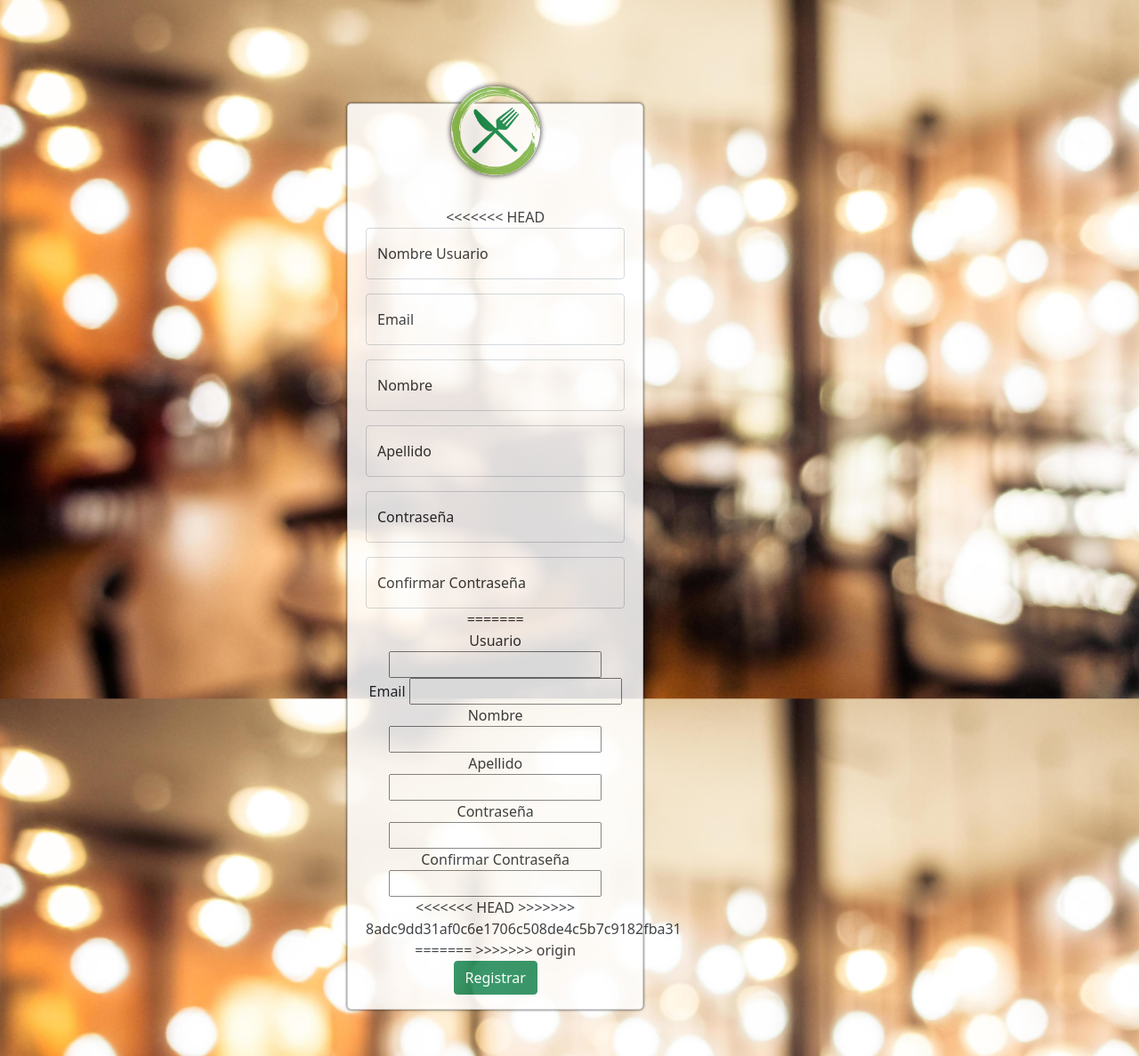
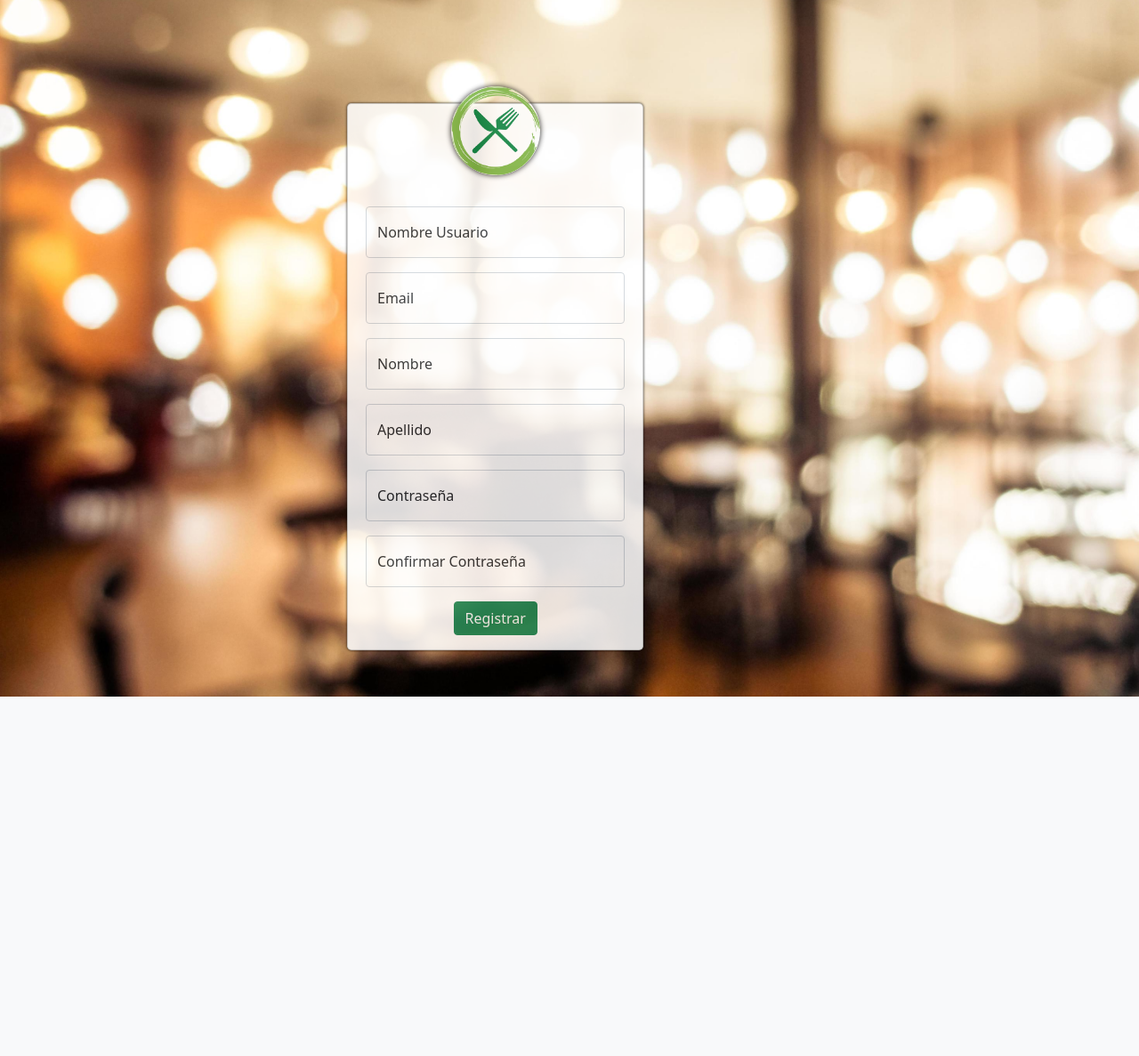
Before and after one commit to Vittoowo/Portafolio, a Django app: page /registro/ in a window 1280 px wide. Shown: the part 68-1255 px from the top of the page at 89% size. After the commit the page ends 851 px from the top, so only its background shows below. Run offline with Django 3.2, Linux system fonts and the light colour scheme; some libraries are stand-ins or nearby versions.

Commit message:
Iteracion 1

```diff
--- a/usuarios/templates/registration/registro.html
+++ b/usuarios/templates/registration/registro.html
@@ -34,7 +34,7 @@
                        </div>
  <form action="" method="POST">
         {% csrf_token %}
-<<<<<<< HEAD
+
         <div class="form-floating mb-3" id="user-group">
             <input type="text" name="username" class="form-control" id="floatingUsuario" placeholder="Usuario">
             <label for="floatingUsuario">Nombre Usuario</label>
@@ -70,10 +70,6 @@
         <div class="form-floating mb-3" id="user-group">
             <input type="text" name="password2" class="form-control" placeholder="Confirmar Contraseña">
             <label for="floatingUsuario">Confirmar Contraseña</label>
-=======
-        <div>
-            <label>Usuario</label>
-            <input type="text" name="username">
         </div>
         <!--<div>
             <label>Grupo</label>
@@ -85,37 +81,10 @@
             </select>
         </div>
         -->
-
-
-
-
-        <div>
-            <label>Email</label>
-            <input type="email" name="email">
-        </div>
-        <div>
-            <label>Nombre</label>
-            <input type="text" name="first_name">
-        </div>
-        <div>
-            <label>Apellido</label>
-            <input type="text" name="last_name">
-        </div>
-        <div>
-            <label>Contraseña</label>
-            <input type="password" name="password1">
-        </div>
-        <div>
-            <label>Confirmar Contraseña</label>
-            <input type="password" name="password2">
-<<<<<<< HEAD
->>>>>>> 8adc9dd31af0c6e1706c508de4c5b7c9182fba31
-=======
->>>>>>> origin
+        <div class="form-floating mb-3">
+            <input type="submit" value="Registrar" class="btn btn-success">
         </div>
 
-
-        <input type="submit" value="Registrar" class="btn btn-success">
     </form>
 
 
```
